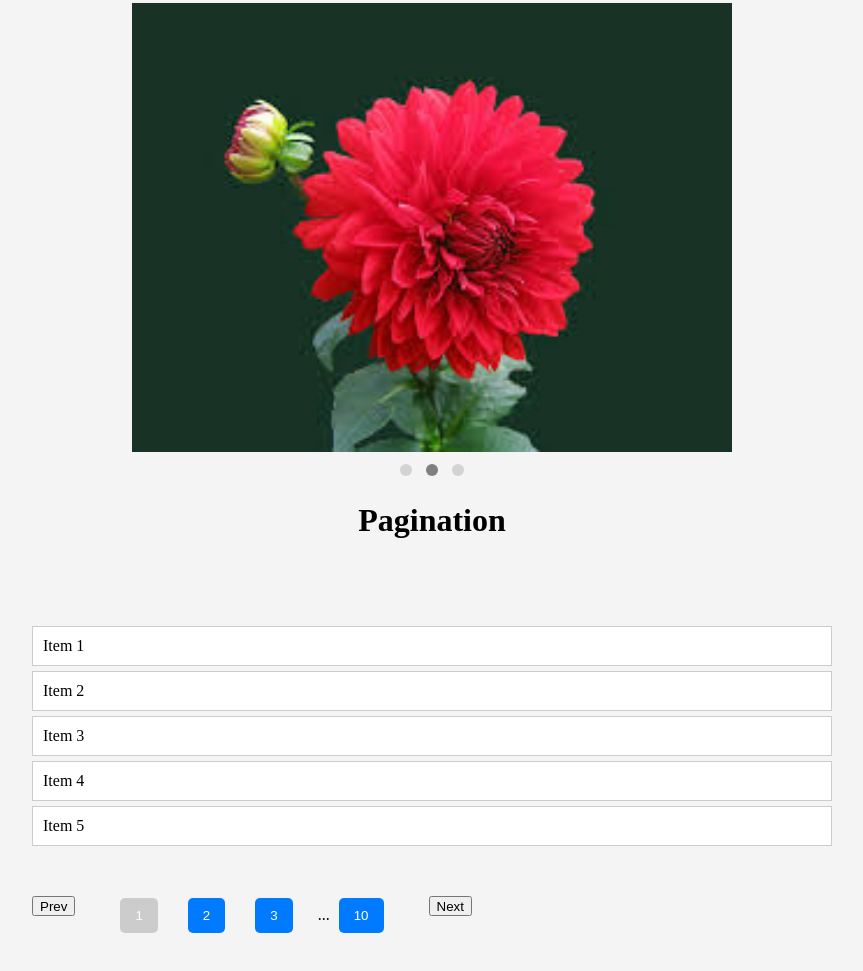
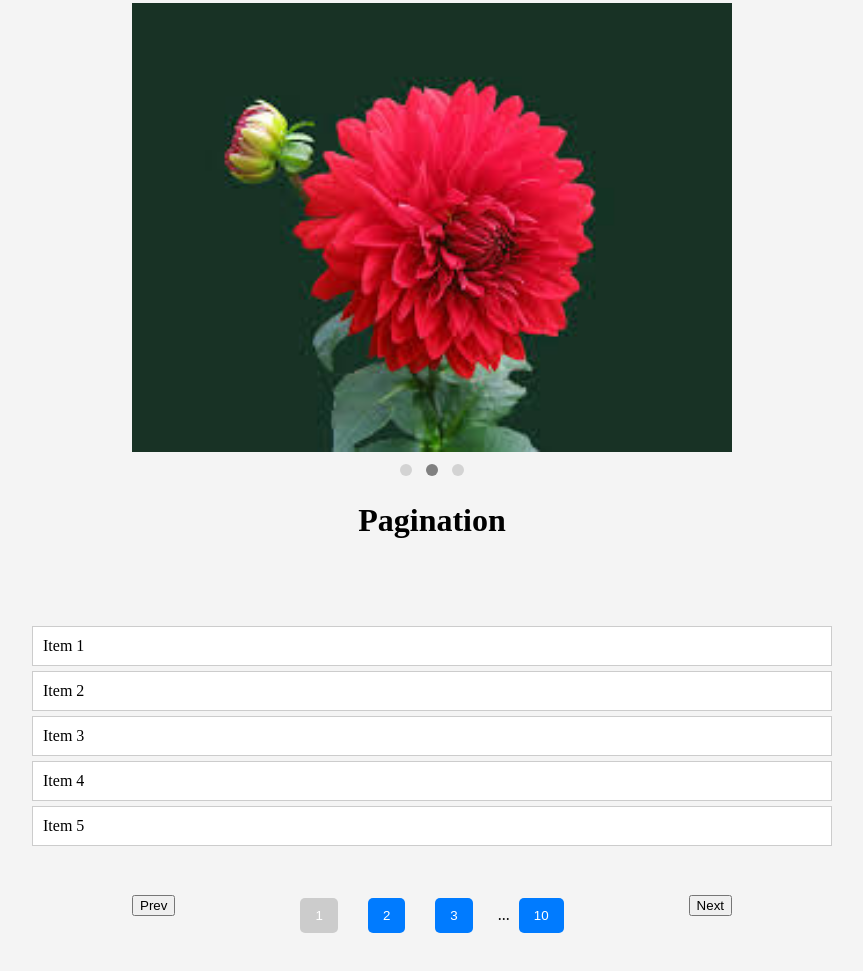
Before and after one commit to Ayushmaanagarwal1211/Projects, a plain HTML site: page index.html in a window 1280 px wide. Shown: the part 397-1368 px from the top of the page, without its empty margins (208-1071 px from the left). Drawn offline with Linux system fonts and the light colour scheme.

Commit message:
Update index.html

```diff
--- a/index.html
+++ b/index.html
@@ -39,11 +39,11 @@
         <h1 style="text-align: center;">Pagination</h1>
         <div class="container">
             <ul id="itemList" class="item-list"></ul>
-            <div style="display: flex;gap: 40px;align-items: center;">
+            <div style="display: flex;gap: 40px;align-items: center;justify-content: space-between;width: 600px;margin: auto;">
 
-                <button id="prev" style="height: 20px;">Prev</button>
+                <button id="prev" style="height: 100%;">Prev</button>
                 <div class="pagination" id="pagination"></div>
-                <button id="next" style="height: 20px;">Next</button>
+                <button id="next" style="height: 100%;">Next</button>
             </div>
         </div>
     </div>
```
